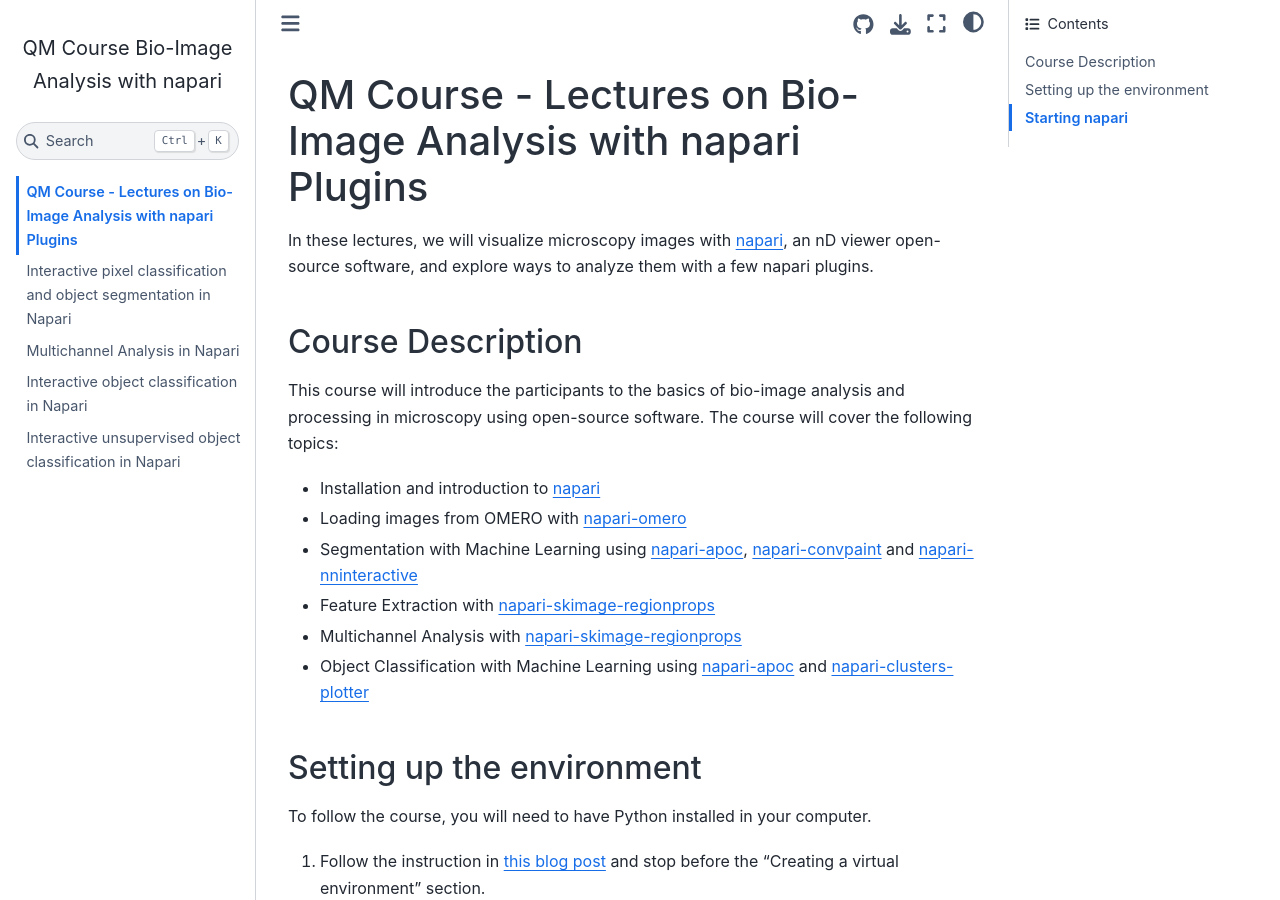
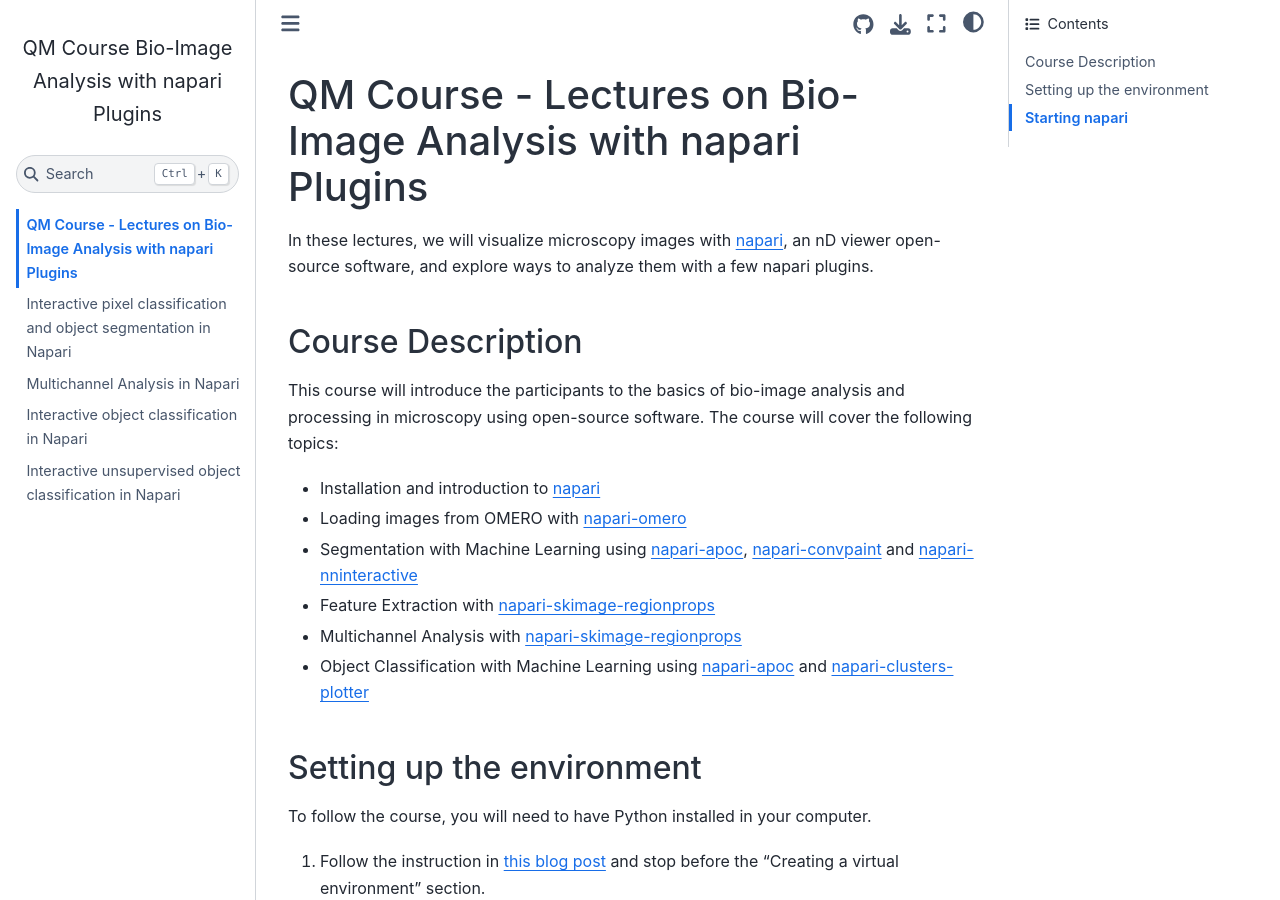
Before and after one commit to BiAPoL/BioImage-Analysis-and-Data-Processing-Workshop-2025, a Jupyter Book: the page built from docs/intro.md, in a window 1280 px wide and 900 px high. Built offline with Jupyter Book 1.0.4 settings and Sphinx 7.4.7 and the Sphinx Book theme 1.1.4, drawn with Linux system fonts in a browser that asks for light colours; pages that are not in the unit, such as notebooks, are missing from menus.

Commit message:
Update _config.yml

```diff
--- a/docs/_config.yml
+++ b/docs/_config.yml
@@ -1,5 +1,5 @@
 # In _config.yml
-title: QM Course Bio-Image Analysis with napari
+title: QM Course Bio-Image Analysis with napari Plugins
 author: Marcelo Leomil Zoccoler
 logo: biapol_logo.png
 execute:
```
